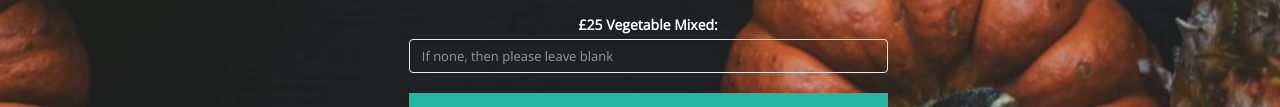
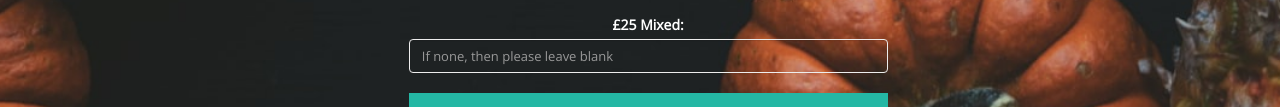
Before and after one commit to LeonFruit/Order, a plain HTML site: page index.html in a window 1280 px wide. Shown: the part 1290-1397 px from the top of the page. Drawn offline with nearby package versions, Linux system fonts and the light colour scheme.

Commit message:
Update index.html

```diff
--- a/index.html
+++ b/index.html
@@ -167,7 +167,7 @@
                 </div>
 
   <div class="form-group">
-     <label for="order1">£25 Vegetable Mixed:</label>
+     <label for="order1">£25 Mixed:</label>
                   <input type="text" name="25 Mixed " class="form-control" id=" 25 Mixed " placeholder="If none, then please leave blank"  />
                   <div class="validation"></div>
                 </div>
```
